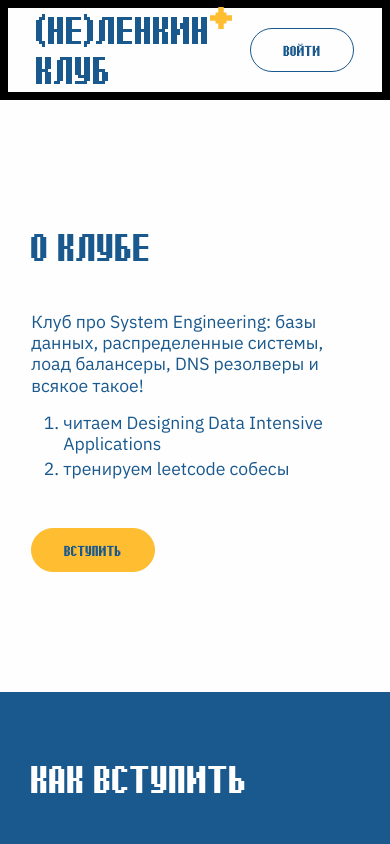
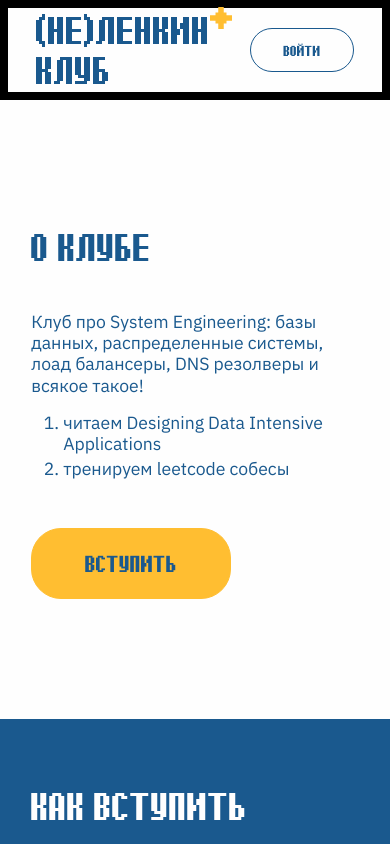
Before and after one commit to LenaAn/nelenkin-frontend, a React (Vite) app: page / in a window 390 px wide. Shown: the top 844 px of the page. Built offline with nearby package versions, Linux system fonts and the light colour scheme.

Commit message:
header btn should not scale with font size, section button should

```diff
--- a/src/Header.css
+++ b/src/Header.css
@@ -23,6 +23,10 @@
     width: auto;
 }
 
+.header-btn {
+    font-size: 30px;
+}
+
 .btn--outline {
     background-color: var(--color-bg);
     border-color: var(--color-primary);
@@ -37,6 +41,10 @@
 }
 
 @media (max-width: 640px) {
+    .header-btn {
+        font-size: 18px;
+        padding: 12px 32px;
+    }
     .header-inner {
         justify-content: space-around
     }
--- a/src/Header.jsx
+++ b/src/Header.jsx
@@ -9,7 +9,7 @@ function Header() {
                     src="/img/logo.svg"
                     alt="(не) Ленкин клуб"
                 />
-                <button className="btn btn--outline">
+                <button className="btn header-btn btn--outline">
                     <span className="btn-text">Войти</span>
                 </button>
             </div>
--- a/src/index.css
+++ b/src/index.css
@@ -48,7 +48,7 @@ h1 {
 }
 
 .btn {
-  font-size: 30px;
+  font-size: 1.8rem;
   line-height: 1;
   height: var(--header-height) - 44;
   display: inline-flex;
@@ -83,13 +83,6 @@ h1 {
   transform: translateY(-1px);
 }
 
-@media (max-width: 640px) {
-  .btn {
-    font-size: 18px;
-    padding: 12px 32px;
-  }
-}
-
 *, *:before, *:after {
   box-sizing: border-box;
 }
```
